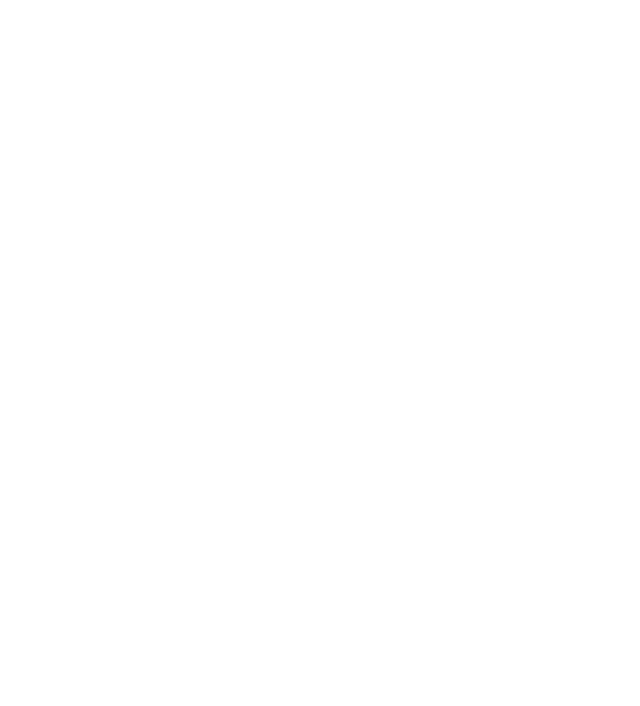
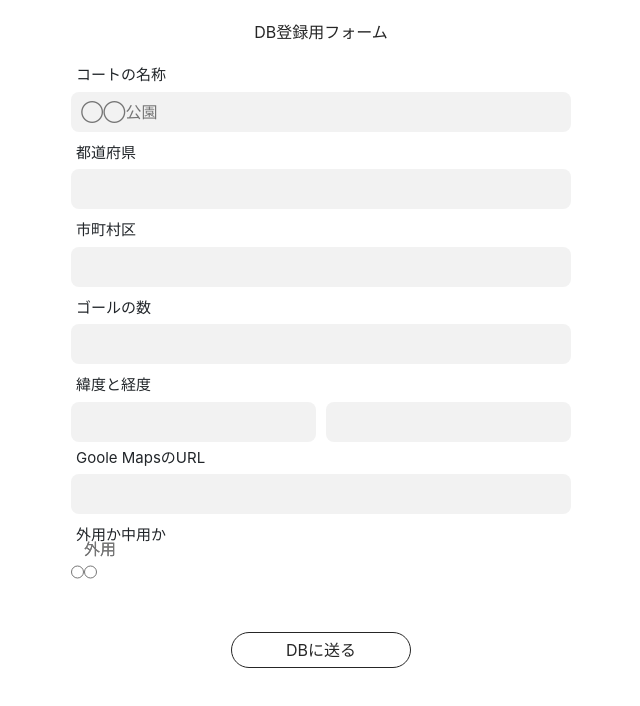
Before and after one commit to okuxxbos20/geoHoop.com, a Nuxt app: page /submit in a window 1280 px wide. Before the commit this address had no page. Shown: the top 706 px of the page, without its empty margins (319-959 px from the left). Built offline with nearby package versions, Linux system fonts and the light colour scheme.

Commit message:
db送信用フォーム

```diff
--- /dev/null
+++ b/pages/submit.vue
@@ -0,0 +1,209 @@
+<template>
+  <div class="court-form container">
+    <p class="db-title">DB登録用フォーム</p>
+    <form>
+      <div class="insert-place court-name">
+        <label>コートの名称</label>
+        <input v-model="court.name" type="text" placeholder="◯◯公園">
+      </div>
+      <div class="insert-place select-prefecture">
+        <label>都道府県</label>
+        <span :class="{ deletePlaceholder: true }">都道府県を選択</span>
+        <select @change="getPrefecture($event.target.value)">
+          <option value="" style="display: none;"></option>
+          <option
+            v-for="pre in prefectures"
+            :key="pre.code"
+            :value="pre.code"
+            :selected="pre.isSelected"
+          >
+            {{ pre.name }}
+          </option>
+        </select>
+      </div>
+      <div class="insert-place select-city">
+        <label>市町村区</label>
+        <span :class="{ deletePlaceholder: true }">地域を選択</span>
+        <select @change="getCity($event.target.value)">
+          <option
+            v-for="city in cities"
+            :key="city.id"
+            :value="city.id"
+          >
+            {{ city.name }}
+          </option>
+        </select>
+      </div>
+      <div class="insert-place">
+        <label>ゴールの数</label>
+        <span :class="{ deletePlaceholder: true }">ゴールの数を選択</span>
+        <select @change="getHowManyCourt($event.target.value)">
+          <option value="" style="display: none;"></option>
+          <option value="1">1</option>
+          <option value="2">2</option>
+          <option value="3">3</option>
+          <option value="4">4</option>
+          <option value="5">5</option>
+          <option value="6">6</option>
+          <option value="7">7</option>
+          <option value="8+">8以上</option>
+        </select>
+      </div>
+      <div class="insert-place">
+        <label>緯度と経度</label>
+        <div class="lat-lng">
+          <input type="text" class="lat" />
+          <input type="text" class="lng" />
+        </div>
+      </div>
+      <div class="insert-place">
+        <label>Goole MapsのURL</label>
+        <input type="text" />
+      </div>
+      <div class="insert-place">
+        <label>外用か中用か</label>
+        <div class="inside-outside">
+          <div class="">
+            <span>外用</span>
+            <input type="radio">
+          </div>
+          <div class="">
+            <span>外用</span>
+            <input type="radio">
+          </div>
+        </div>
+      </div>
+    </form>
+    <button type="button" class="submit-db">DBに送る</button>
+  </div>
+</template>
+
+<script>
+import firebase from 'firebase';
+import prefecturesjson from '@/assets/json/prefecture.json';
+import cityjson from '@/assets/json/city.json';
+const db = firebase.firestore();
+
+export default {
+  data() {
+    return {
+      prefectures: [],
+      cities: [],
+      court: {
+        bookmarks: 0,
+        city: '',
+        geo: [],
+        googleMapsUrl: '',
+        id: '',
+        img: [],
+        isOutside: null,
+        likes: 0,
+        name: '',
+        prefecture: '',
+        howManyGoal: null,
+      }
+    }
+  },
+  watch: {
+    court: {
+      deep: true,
+      handler: (court) => {
+        console.log(court);
+      }
+    }
+  },
+  mounted() {
+    this.prefectures = prefecturesjson.prefectures;
+    this.prefectures.map((v) => v.isSelected = false);
+  },
+  methods: {
+    getPrefecture(code) {
+      this.cities = cityjson.filter((v) => v.id === code)[0].cities;
+      this.court.prefecture = this.prefectures.filter((v) => v.code === code)[0].name;
+    },
+    getCity(id) {
+      this.court.city = this.cities.filter((v) => v.id === id)[0].name;
+    }
+  }
+}
+</script>
+
+<style lang="scss" scoped>
+.court-form {
+  display: flex;
+  flex-direction: column;
+  justify-content: center;
+  .db-title {
+    color: #262626;
+    text-align: center;
+    margin: 20px 0;
+  }
+  form {
+    display: flex;
+    flex-direction: column;
+    margin: 0 auto;
+    width: 100%;
+    max-width: 500px;
+    label {
+      font-size: 15px;
+      text-align: left;
+      margin: 0 0 0 5px;
+    }
+    @mixin defaultInput() {
+      color: #262626;
+      background: #f2f2f2;
+      height: 40px;
+      border: none;
+      border-radius: 8px;
+      padding: 5px 10px;
+      margin: 5px 0 10px;
+      &:focus { outline: none; }
+    }
+    input {
+      @include defaultInput();
+    }
+    select {
+      @include defaultInput();
+      -webkit-appearance: none;
+      -moz-appearance: none;
+      text-indent: 1px;
+      text-overflow: '';
+    }
+    .insert-place {
+      display: flex;
+      flex-direction: column;
+      position: relative;
+      span {
+        color: #757575;
+        position: absolute;
+        top: 13px;
+        left: 13px;
+        z-index: 100;
+      }
+      .deletePlaceholder { display: none; }
+      .lat-lng {
+        display: flex;
+        flex-direction: row;
+        justify-content: center;
+        input { width: 50%; }
+        .lat { margin: 5px 5px 5px 0; }
+        .lng { margin: 5px 0 5px 5px; }
+      }
+      .inside-outside {
+        display: flex;
+        flex-direction: row;
+        width: 50%;
+      }
+    }
+  }
+  .submit-db {
+    color: #262626;
+    background: transparent;
+    padding: 5px 18px;
+    border: 1px solid #262626;
+    border-radius: 100px;
+    width: 180px;
+    margin: 30px auto;
+  }
+}
+</style>
```
